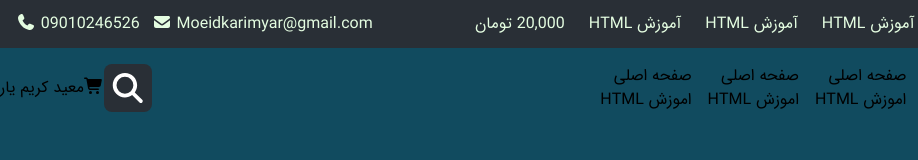
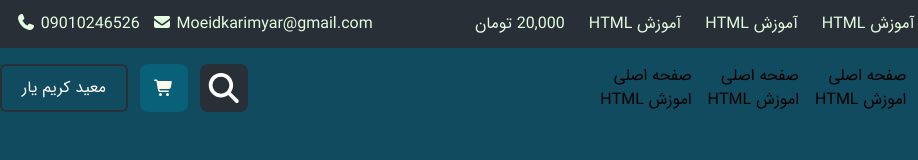
Before and after one commit to Moeidkarimyar/Project1, a website: page index.html in a window 1280 px wide. Shown: the full height of the page, 0-918 px from the left. Drawn offline with Linux system fonts and the light colour scheme.

Commit message:
header-left

```diff
--- a/index.html
+++ b/index.html
@@ -99,15 +99,15 @@
                         </ul>
                     </div>
                     <!-- Buten and Icons -->
-                    <div class="main-header__left flex items-center">
+                    <div class="main-header__left flex items-center gap-3">
                         <a href="#" class="main-header__search-btn flex items-center justify-center w-12 h-12 rounded-[8px] bg-[#292F36]">
                             <i class="fas fa-search main-header__search-icon text-3xl  text-white"></i>
                         </a>
-                        <a href="#" class="main-header__cart-btn">
-                            <i class="fas fa-shopping-cart main-header__scart-icon"></i>
+                        <a href="#" class="main-header__cart-btn flex items-center justify-center w-12 h-12 rounded-[8px] bg-cyan-700/50">
+                            <i class="fas fa-shopping-cart main-header__scart-icon text-amber-50 hover:text-blue-600"></i>
                         </a>
-                        <a href="#" class="main-header__profile">
-                            <span class="main-header__profile-text">معید کریم یار</span>
+                        <a href="#" class="main-header__profile flex items-center justify-center w-32 h-12 border-2 border-[#292F36] rounded-[6px]">
+                            <span class="main-header__profile-text text-white">معید کریم یار</span>
                         </a>
                     </div>
                 </div>
```
Also changed, not shown: styles/main.css.
